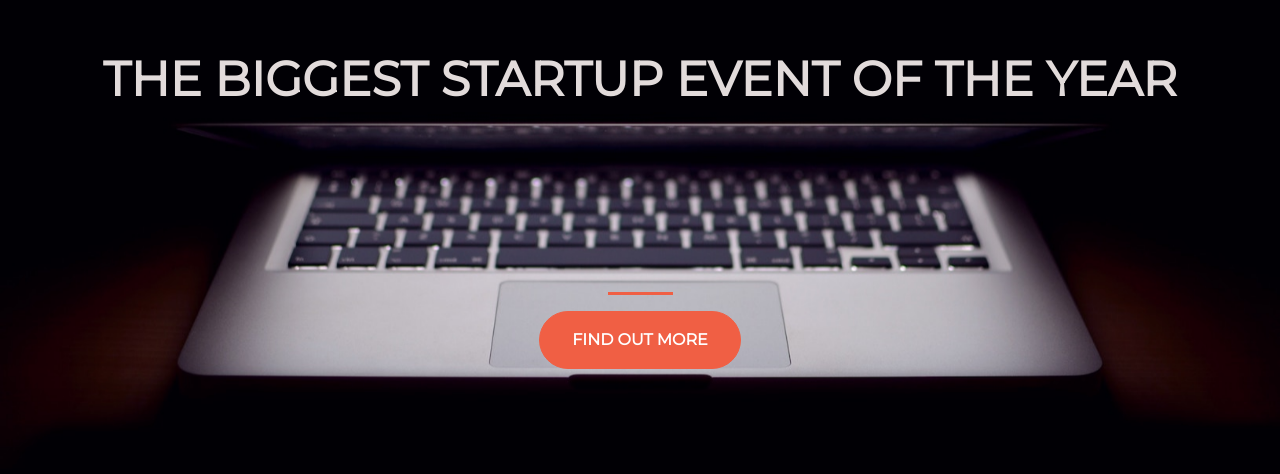
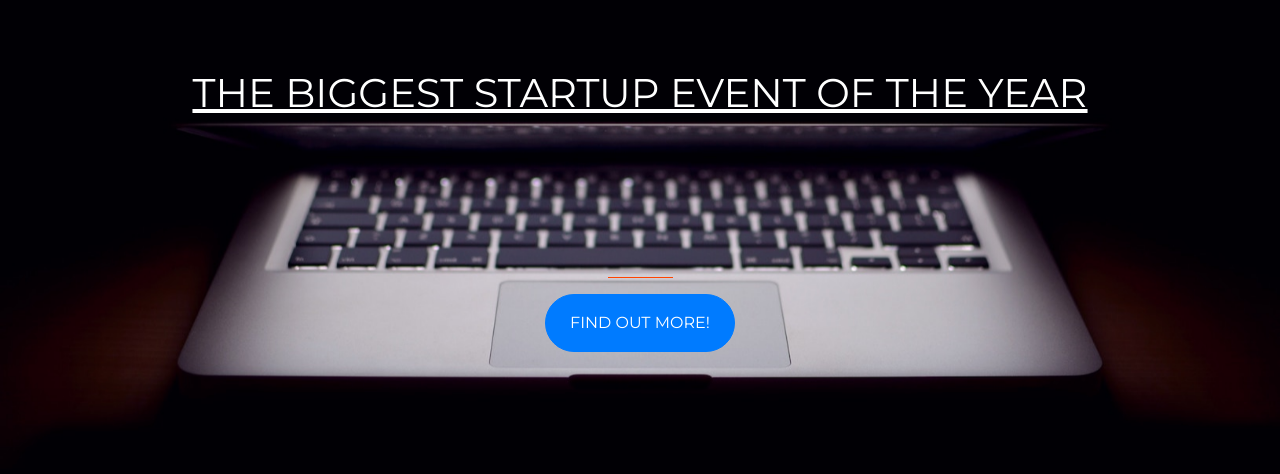
Before and after one commit to teejay2604/new-path, a plain HTML site: page index.html in a window 1280 px wide. Shown: the part 190-664 px from the top of the page. Drawn offline with nearby package versions, Linux system fonts and the light colour scheme.

Commit message:
My first website

```diff
--- a/index.html
+++ b/index.html
@@ -4,27 +4,27 @@
     <title>Startup</title>
     <!-- Required meta tags -->
     <meta charset="utf-8">
-    <meta name="viewport" content="width=device-width, initial-scale=1, shrink-to-fit=no">
-
+    <meta name="viewport" content="width=device-width, initial-scale=1">
     <!-- Google Fonts -->
     <link href="https://fonts.googleapis.com/css?family=Montserrat" rel="stylesheet">
 
     <!-- Bootstrap CSS from a CDN. This way you don't have to include the bootstrap file yourself -->
     <link rel="stylesheet" href="https://stackpath.bootstrapcdn.com/bootstrap/4.3.1/css/bootstrap.min.css" integrity="sha384-ggOyR0iXCbMQv3Xipma34MD+dH/1fQ784/j6cY/iJTQUOhcWr7x9JvoRxT2MZw1T" crossorigin="anonymous">
+
     <!-- Your own stylesheet -->
     <link rel="stylesheet" type="text/css" href="style.css">
   </head>
   <body>
     <div class="container d-flex align-items-center h-100">
-      <div class="row">
+      <div class="row" >
         <header class="text-center col-12">
-          <h1 class="text-uppercase"><strong>The biggest startup event of the year</strong></h1>
+          <h1>The biggest startup event of the year</h1>
         </header>
-        <div class="buffer col-12"></div>
-        <section class="text-center col-12">
-          <hr>
-          <button class="btn btn-primary btn-xl">Find out more</button>
-        </section>
+          <div class="buffer"></div>
+            <section class="text-center col-12">
+              <hr>
+              <a href="https://mailchi.mp/420102ee2e01/myjourney"><button type="button" class="btn btn-primary">Find out more!</button></a>
+            </section>
       </div>
     </div>
   </body>
--- a/style.css
+++ b/style.css
@@ -3,45 +3,38 @@ html {
   width: 100%;
   height: 100%;
   font-family: 'Montserrat', sans-serif;
-  background: url(header.jpg) no-repeat center center fixed;
-  -webkit-background-size: cover;
-  -moz-background-size: cover;
-  -o-background-size: cover;
+  background: url("header.jpg") no-repeat center center fixed;
   background-size: cover;
 }
 
 h1 {
-  font-size: 3rem;
-  color: #e2dbdb;
-}
-
-hr {
-  border-color: #F05F44;
-  border-width: 3px;
-  max-width: 65px;
+  text-decoration: underline;
+  color: white;
+/*  text-align: center;*/
+  text-transform: uppercase;
 }
 
 .buffer {
-  height: 10rem;
+  height: 12em;
 }
 
+hr{
+  border-color: orangered;
+  max-width: 65px;
+}
 .btn {
-  font-weight: 700;
-  border-radius: 300px;
+  padding: 1rem 1.5rem;
+  border-radius: 50px;
   text-transform: uppercase;
 }
 
-.btn-primary {
-  background-color: #F05F44;
-  border-color: #F05F44;
+/*.btn-primary{
+  background-color: orangered;
+  border-color: orangered;
+}*/
+
+.btn:hover{
+  background-color: orangered;
+  border-color: orangered;
+  border-width: 5px;
 }
-
-.btn-primary:hover {
-  background-color: #ee4b08;
-  border-color: #ee4b08;
-  border-width: 4px;
-}
-
-.btn-xl {
-  padding: 1rem 2rem;
-}
```
